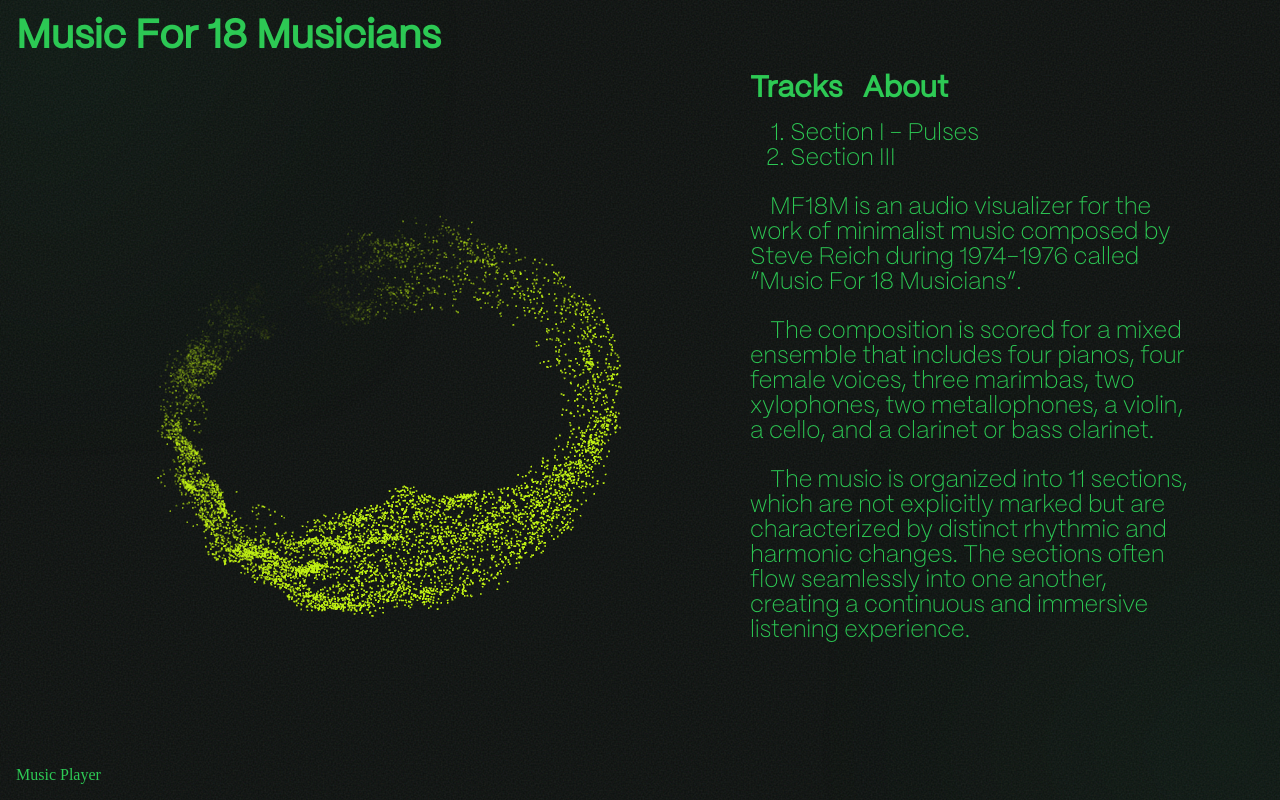
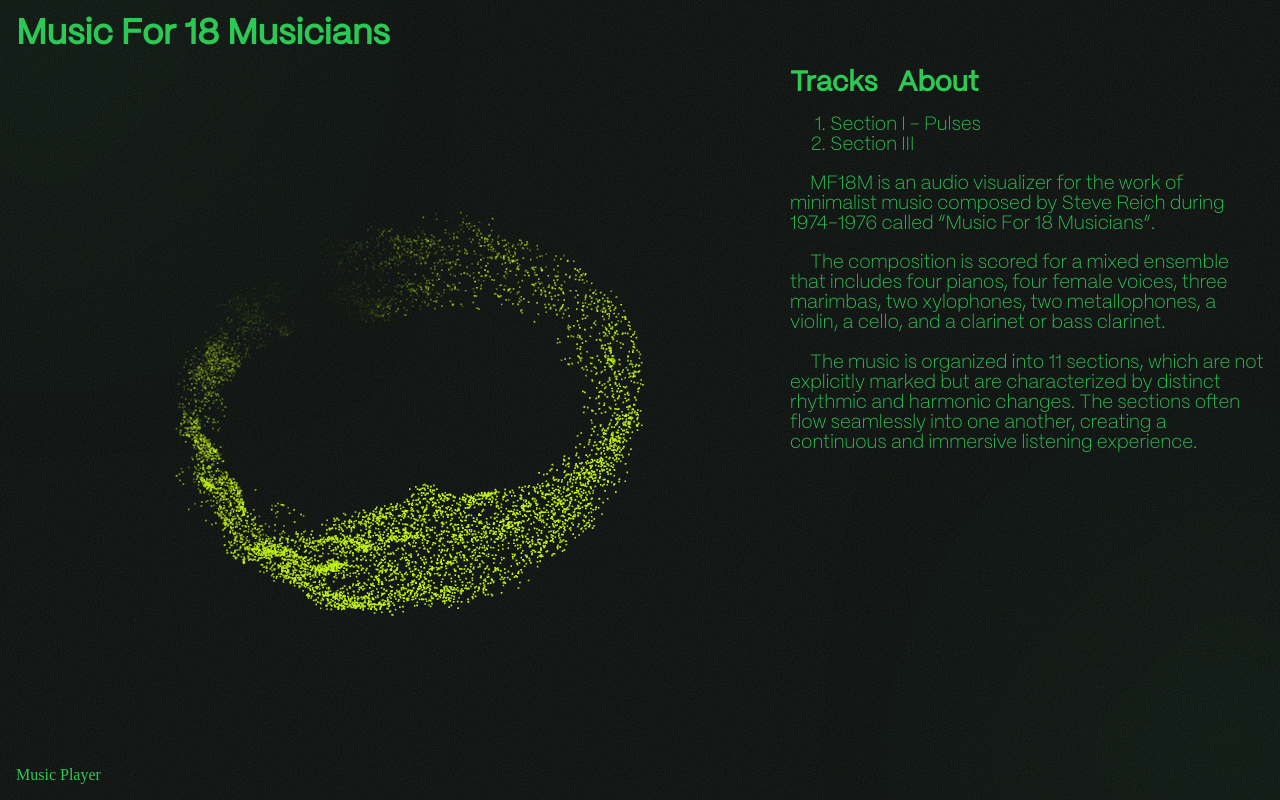
Before and after one commit to LueKely/Audio-Visualizer, a website built with Vite: page index.html in a window 1280 px wide. Built offline with nearby package versions, Linux system fonts and the light colour scheme; animation ran at ten frames a second; files whose address does not match are found by name.

Commit message:
i will win

```diff
--- a/src/assets/css/fonts.css
+++ b/src/assets/css/fonts.css
@@ -7,7 +7,7 @@
 p,
 a,
 li {
-	font-size: 1.5rem;
+	font-size: 1.2rem;
 	font-family: 'PPMori-Extralight';
 }
 
@@ -16,11 +16,11 @@
 }
 
 h1 {
-	font-size: 2.5rem;
+	font-size: 2.2rem;
 }
 
 h2 {
-	font-size: 1.85rem;
+	font-size: 1.75rem;
 }
 
 .slider_wrapper {
--- a/src/assets/css/player.css
+++ b/src/assets/css/player.css
@@ -26,7 +26,7 @@
 .player_wrapper {
 	flex: 0.6;
 	height: 100%;
-	padding-right: 5rem;
+	padding-right: 1rem;
 }
 
 .canvas_wrapper {
```
